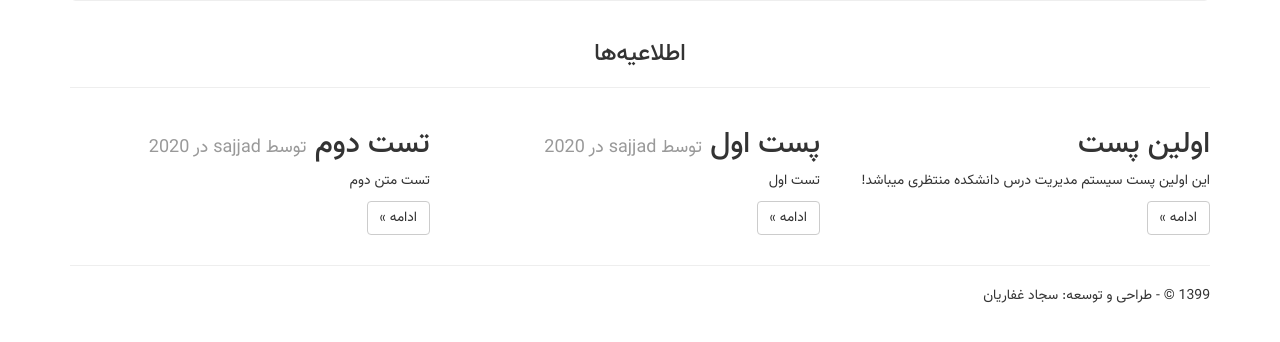
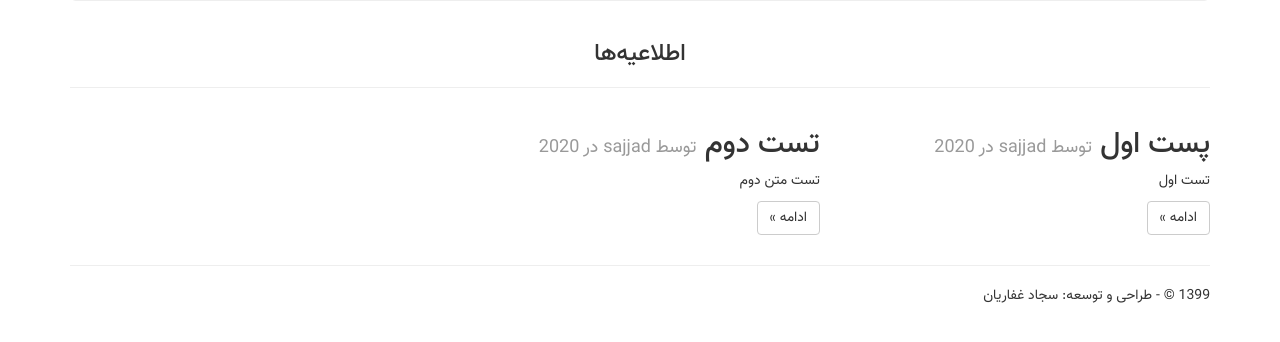
Before and after one commit to sajjadghafarian/CMP, a Django app: page / in a window 1280 px wide. Shown: the part 331-673 px from the top of the page. Run offline with Django 3.2, Linux system fonts and the light colour scheme; data comes from the database, SQL or seed files in the repository; both versions use the stored data as it was after the commit; some libraries are stand-ins or nearby versions.

Commit message:
Second commit

```diff
--- a/app/templates/app/index.html
+++ b/app/templates/app/index.html
@@ -17,14 +17,6 @@
 <div class="row">
 
 
-    <div class="col-md-4">
-        <h2>اولین پست</h2>
-        <p>
-              این اولین پست سیستم مدیریت درس دانشکده منتظری میباشد!
-        </p>
-        <p><a class="btn btn-default" href="#">ادامه &raquo;</a></p>
-    </div>
-
 
     {% for post in posts %}
 
```
Also changed, not shown: db.sqlite3.
